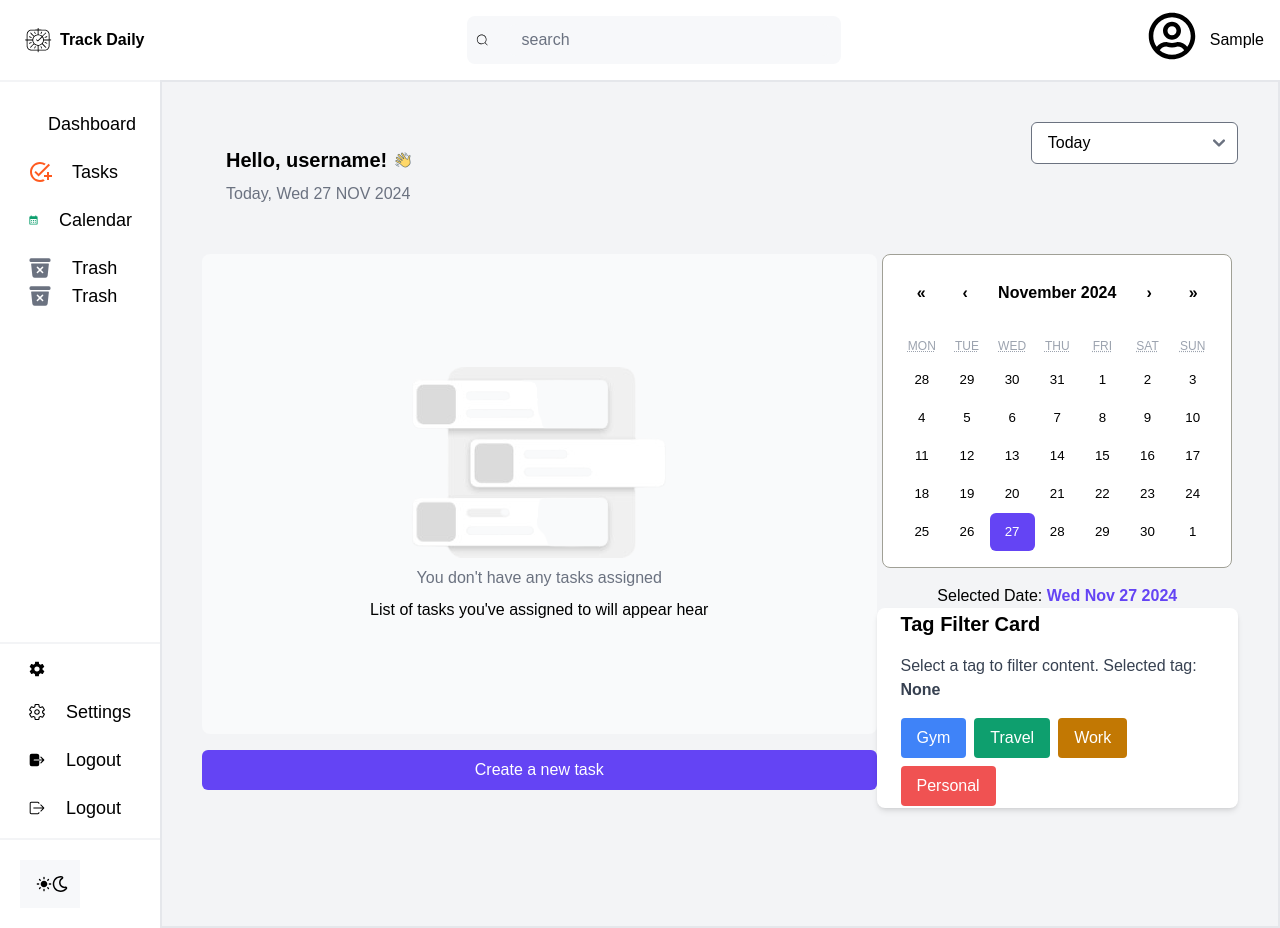
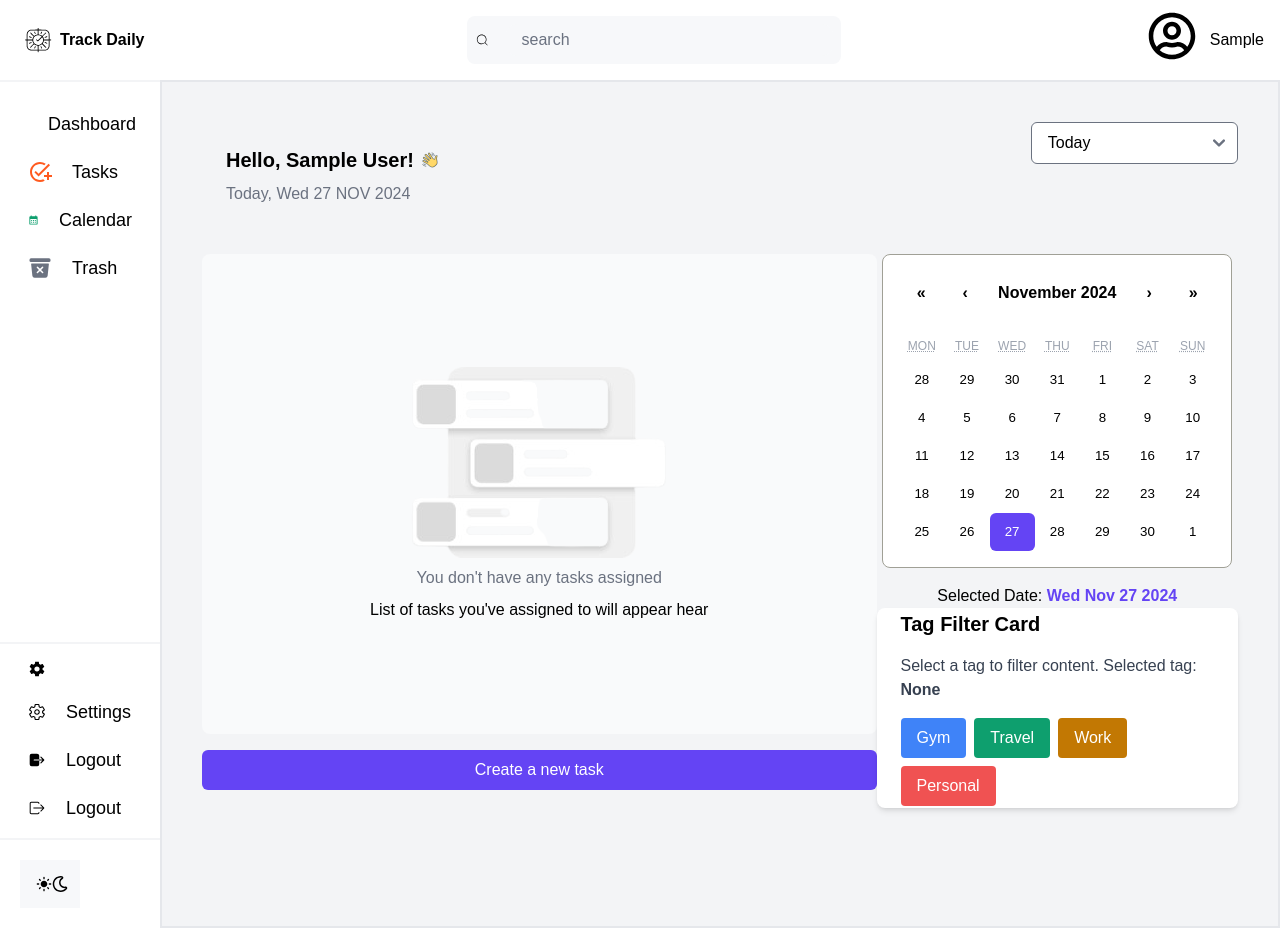
Before and after one commit to fanelob46/Track-Daily, a React (Vite) app in the folder frontend/: page /dashboard in a window 1280 px wide. Built offline with nearby package versions, Linux system fonts and the light colour scheme; sample sign-in values are in the browser's storage.

Commit message:
Minor fixes: Remove trash duplicate and adding user's fullname in user dash

```diff
--- a/frontend/src/components/Sidebar.tsx
+++ b/frontend/src/components/Sidebar.tsx
@@ -44,13 +44,6 @@ export default function Sidebar() {
               <IoTrashBin className="text-gray-500 font-bold size-6" />
               <p>Trash</p>
             </a>
-            <a
-              href="/trash"
-              className="hover:font-semibold flex items-center gap-5"
-            >
-              <IoTrashBin className="text-gray-500 font-bold size-6" />
-              <p>Trash</p>
-            </a>
           </div>
         </div>
         <div className="space-y-5 p-7 bg-[var(--primary-color)]  text-lg py-4">
--- a/frontend/src/components/UserInfo.tsx
+++ b/frontend/src/components/UserInfo.tsx
@@ -1,6 +1,10 @@
 // import React from "react";
 
+import { useSelector } from "react-redux";
+import { RootState } from "../store";
+
 const UserInfo = () => {
+  const { userInfo } = useSelector((state: RootState) => state.auth);
   const getCurrentDate = () => {
     const date = new Date();
 
@@ -19,11 +23,10 @@ const UserInfo = () => {
   return (
     <div className="p-6 w-[30%] space-y-2">
       <div className="flex items-center text-xl gap-2 font-semibold">
-      <p>Hello, {"username"}!</p>
-      <img
-      src="wave.png"
-      className="w-[6%]"
-      />
+        <p>
+          Hello, {userInfo?.firstName} {userInfo?.lastName}!
+        </p>
+        <img src="wave.png" className="w-[6%]" />
       </div>
       <p className="text-gray-500 text-md">Today, {getCurrentDate()}</p>
     </div>
```
